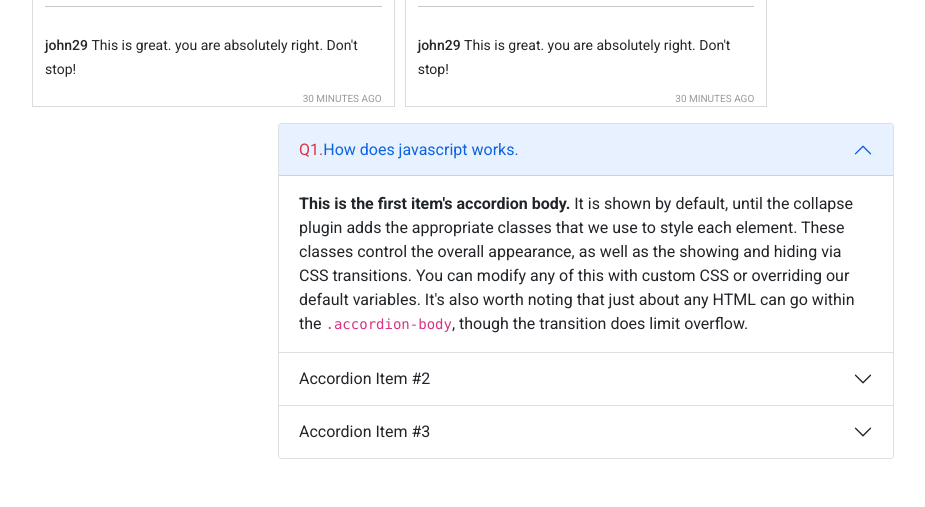
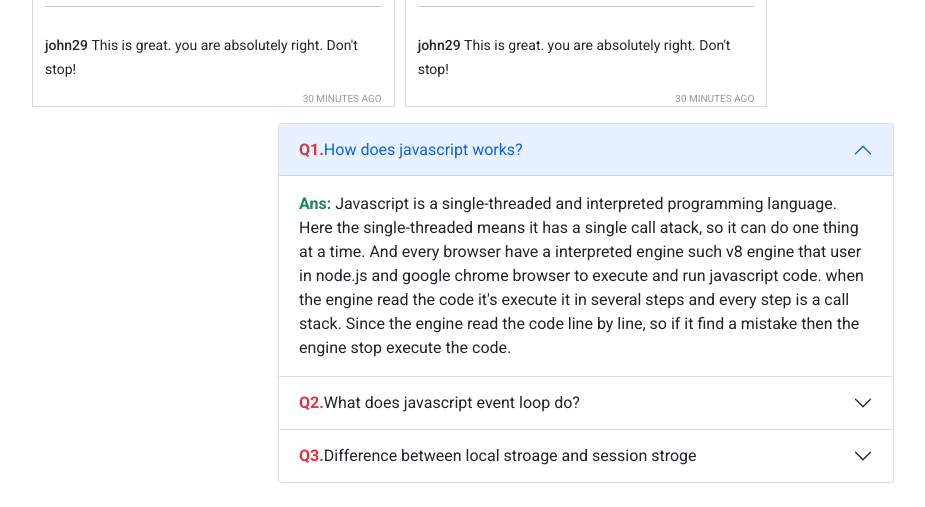
Before and after one commit to MD-Jubayer-Khan/insta-sohor, a plain HTML site: page index.html in a window 1280 px wide. Shown: the part 1425-1932 px from the top of the page, without its empty margins (54-979 px from the left). Before the commit the page ends 1908 px from the top, so only its background shows below. Drawn offline with nearby package versions, Linux system fonts and the light colour scheme.

Commit message:
added first question text

```diff
--- a/index.html
+++ b/index.html
@@ -85,36 +85,36 @@
                 <div class="accordion-item">
                   <h2 class="accordion-header" id="panelsStayOpen-headingOne">
                     <button class="accordion-button" type="button" data-bs-toggle="collapse" data-bs-target="#panelsStayOpen-collapseOne" aria-expanded="true" aria-controls="panelsStayOpen-collapseOne">
-                     <span class="text-danger">Q1. </span>How does javascript works.
+                     <strong class="text-danger">Q1.</strong> How does javascript works?
                     </button>
                   </h2>
                   <div id="panelsStayOpen-collapseOne" class="accordion-collapse collapse show" aria-labelledby="panelsStayOpen-headingOne">
                     <div class="accordion-body">
-                      <strong>This is the first item's accordion body.</strong> It is shown by default, until the collapse plugin adds the appropriate classes that we use to style each element. These classes control the overall appearance, as well as the showing and hiding via CSS transitions. You can modify any of this with custom CSS or overriding our default variables. It's also worth noting that just about any HTML can go within the <code>.accordion-body</code>, though the transition does limit overflow.
+                      <strong class="text-success">Ans:</strong> Javascript is a single-threaded and interpreted programming language. Here the single-threaded means it has a single call atack, so it can do one thing at a time. And every browser have a interpreted engine such v8 engine that user in node.js and google chrome browser to execute and run javascript code. when the engine read the code it's execute it in several steps and every step is a call stack. Since the engine read the code line by line, so if it find a mistake then the engine stop execute the code.
                     </div>
                   </div>
                 </div>
                 <div class="accordion-item">
                   <h2 class="accordion-header" id="panelsStayOpen-headingTwo">
                     <button class="accordion-button collapsed" type="button" data-bs-toggle="collapse" data-bs-target="#panelsStayOpen-collapseTwo" aria-expanded="false" aria-controls="panelsStayOpen-collapseTwo">
-                      Accordion Item #2
+                        <strong class="text-danger">Q2.</strong>What does javascript event loop do?
                     </button>
                   </h2>
                   <div id="panelsStayOpen-collapseTwo" class="accordion-collapse collapse" aria-labelledby="panelsStayOpen-headingTwo">
                     <div class="accordion-body">
-                      <strong>This is the second item's accordion body.</strong> It is hidden by default, until the collapse plugin adds the appropriate classes that we use to style each element. These classes control the overall appearance, as well as the showing and hiding via CSS transitions. You can modify any of this with custom CSS or overriding our default variables. It's also worth noting that just about any HTML can go within the <code>.accordion-body</code>, though the transition does limit overflow.
+                        <strong class="text-success">Ans:</strong>
                     </div>
                   </div>
                 </div>
                 <div class="accordion-item">
                   <h2 class="accordion-header" id="panelsStayOpen-headingThree">
                     <button class="accordion-button collapsed" type="button" data-bs-toggle="collapse" data-bs-target="#panelsStayOpen-collapseThree" aria-expanded="false" aria-controls="panelsStayOpen-collapseThree">
-                      Accordion Item #3
+                        <strong class="text-danger">Q3.</strong>Difference between local stroage and session stroge
                     </button>
                   </h2>
                   <div id="panelsStayOpen-collapseThree" class="accordion-collapse collapse" aria-labelledby="panelsStayOpen-headingThree">
                     <div class="accordion-body">
-                      <strong>This is the third item's accordion body.</strong> It is hidden by default, until the collapse plugin adds the appropriate classes that we use to style each element. These classes control the overall appearance, as well as the showing and hiding via CSS transitions. You can modify any of this with custom CSS or overriding our default variables. It's also worth noting that just about any HTML can go within the <code>.accordion-body</code>, though the transition does limit overflow.
+                        <strong class="text-success">Ans:</strong> It is hidden by default, until the collapse plugin adds the appropriate classes that we use to style each element. These classes control the overall appearance, as well as the showing and hiding via CSS transitions. You can modify any of this with custom CSS or overriding our default variables. It's also worth noting that just about any HTML can go within the <code>.accordion-body</code>, though the transition does limit overflow.
                     </div>
                   </div>
                 </div>
```
